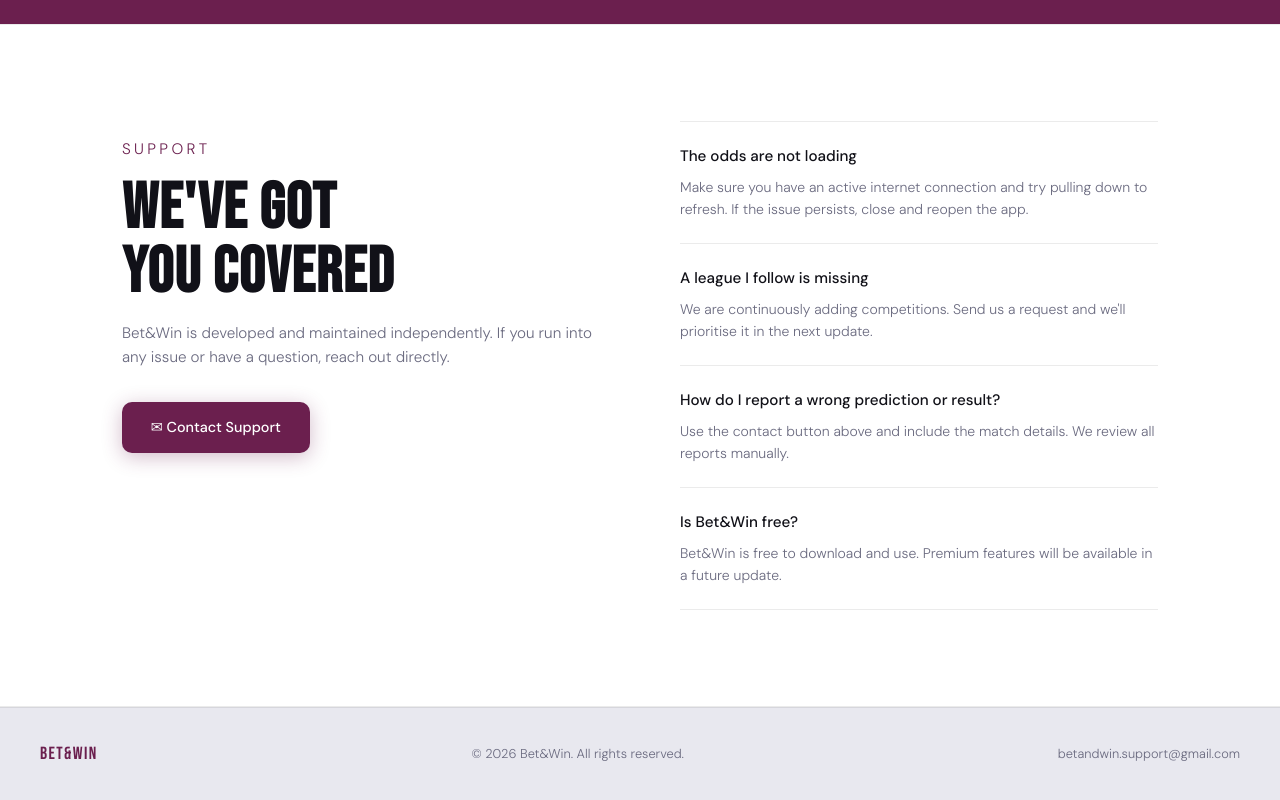
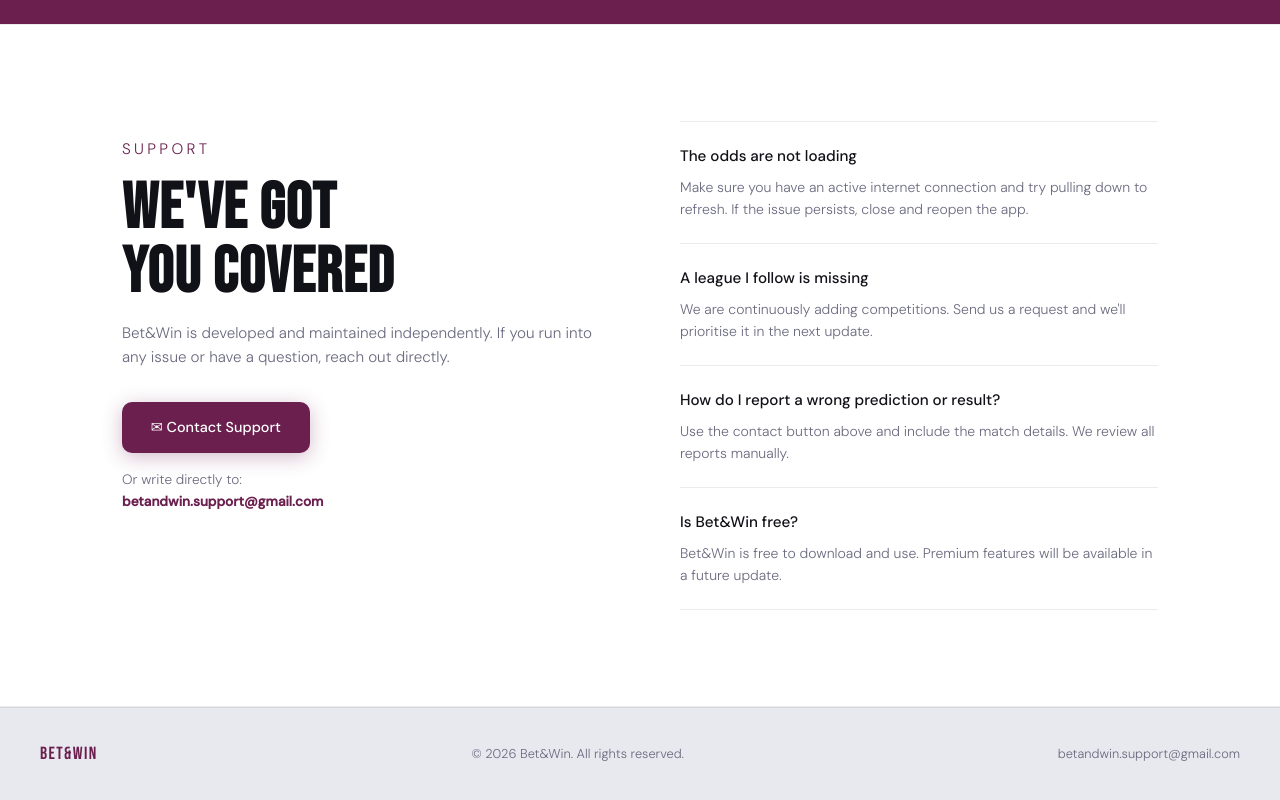
Before and after one commit to emon-77/betandwin, a plain HTML site: page index.html in a window 1280 px wide. Shown: the part 1967-2767 px from the top of the page. Drawn offline with Linux system fonts and the light colour scheme.

Commit message:
Change support contact link to 'mailto' format
Updated the contact link to use 'mailto' for direct email access and added a note for writing directly to the support email.

```diff
--- a/index.html
+++ b/index.html
@@ -487,7 +487,8 @@
         <p class="section-label">Support</p>
         <h2>We've got<br/>you covered</h2>
         <p>Bet&amp;Win is developed and maintained independently. If you run into any issue or have a question, reach out directly.</p>
-        <a href="https://mail.google.com/mail/?view=cm&to=betandwin.support@gmail.com" target="_blank" class="contact-cta">✉ Contact Support</a>
+        <a href="mailto:betandwin.support@gmail.com" class="contact-cta">✉ Contact Support</a>
+        <p style="margin-top:1rem; font-size:0.85rem; color:var(--muted);">Or write directly to:<br/><strong style="color:var(--plum);">betandwin.support@gmail.com</strong></p>
       </div>
       <div class="faq">
         <div class="faq-item">
```
